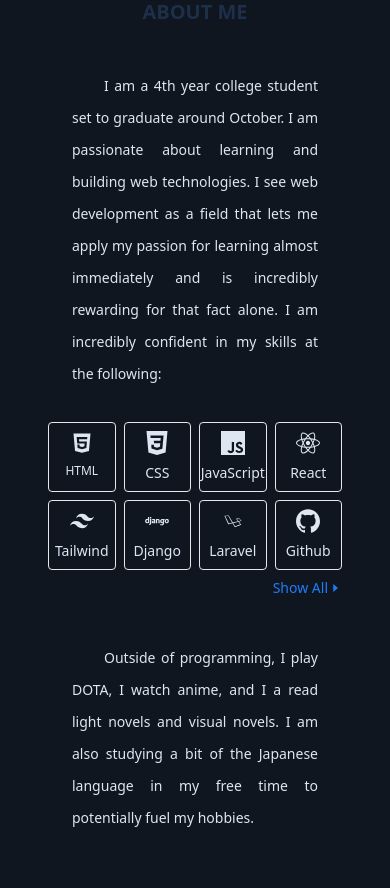
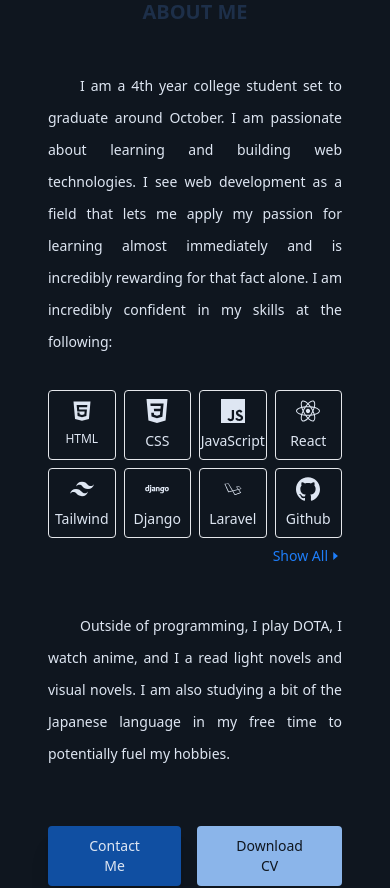
Before and after one commit to Arc-Data/arc-data.github.io, a React (Vite) app: page / in a window 390 px wide. Shown: the part 328-1216 px from the top of the page. Built offline with nearby package versions, Linux system fonts and the light colour scheme; no server answers.

Commit message:
improved typography consistency

```diff
--- a/src/components/FeaturedProject.jsx
+++ b/src/components/FeaturedProject.jsx
@@ -8,7 +8,7 @@ const largeUrl = `${project.attributes.header.data.attributes.formats.large.url}
 const technologies = project.attributes.technologies
 
 return (
-	<Link to={`/projects/${project.id}`} key={project.id} className="grid px-4 py-6 rounded group md:grid-cols-3 gap-x-5 gap-y-8 md:gap-y-8 hover:bg-slate-800 hover:cursor-pointer">
+	<Link to={`/projects/${project.id}`} key={project.id} className="grid py-6 rounded group md:grid-cols-3 gap-x-5 gap-y-8 md:gap-y-8 hover:bg-slate-800 hover:cursor-pointer">
 	<div className="flex justify-center col-span-3 md:col-span-1 md:block">
 		<img
 		src={thumbnailUrl}
@@ -18,7 +18,7 @@ return (
 		className="object-cover border-2 border-gray-300 rounded group-hover:border-cyan-500"
 		/>
 	</div>
-	<div className="col-span-3 md:col-span-2">
+	<div className="col-span-3 leading-8 text-md md:col-span-2">
 		<h2 className="text-lg font-medium text-center group-hover:text-primary-default md:text-left">{project.attributes.title}</h2>
 		<p className="mt-2 text-md">{project.attributes.summary}</p>
 		<div className="flex flex-wrap justify-center gap-2 mt-4 md:justify-start">
--- a/src/pages/Home.jsx
+++ b/src/pages/Home.jsx
@@ -38,7 +38,7 @@ const Home = () => {
             <>
             <div className="grid gap-8 text-text-default" id="section1">
                 <h2 className="text-xl font-bold text-center uppercase md:text-left text-text-800">About Me</h2>
-                <p className="px-[1.5rem] indent-8 md:max-w-full mx-auto text-justify mt-3 text-sm leading-8 md:px-0 md:leading-8 md:text-base ">
+                <p className="mx-auto mt-3 text-sm leading-8 text-justify indent-8 md:max-w-full md:px-0 md:leading-8 md:text-base ">
                     I am a 4th year college student set to graduate around October. I am passionate about learning and building web technologies. I see web development as a field that lets me apply my passion for learning almost immediately and is incredibly rewarding for that fact alone. I am incredibly confident in my skills at the following:
                 </p>
                 <div className="">
@@ -82,7 +82,7 @@ const Home = () => {
                         <BiCaretRight />
                     </div>
                 </div>
-                <p className="px-[1.5rem] mx-auto md:px-0 md:max-w-full text-justify mt-3 text-sm leading-8 md:leading-8 md:text-base indent-8">
+                <p className="mx-auto mt-3 text-sm leading-8 text-justify md:px-0 md:max-w-full md:leading-8 md:text-base indent-8">
                     Outside of programming, I play DOTA, I watch anime, and I a read light novels and visual novels. I am also studying a bit of the Japanese language in my free time to potentially fuel my hobbies.
                 </p>
                 <div className="flex justify-center gap-4 md:justify-start">
--- a/src/pages/ProjectDetail.jsx
+++ b/src/pages/ProjectDetail.jsx
@@ -66,7 +66,7 @@ const ProjectDetail = () => {
                 <Spinner className="mt-20 size-20"/>
             </div>
             :
-            <div className="flex flex-col w-full gap-4 mt-8 text-lg leading-8 text-text-200 ">
+            <div className="flex flex-col w-full gap-4 mt-8 text-lg leading-8 text-text-default ">
                 <img
                     src={project?.header?.data?.attributes?.formats?.large.url}
                     // srcSet={`
```
